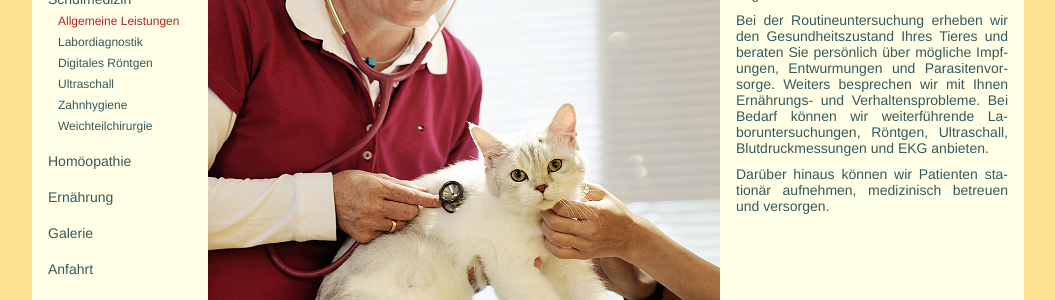
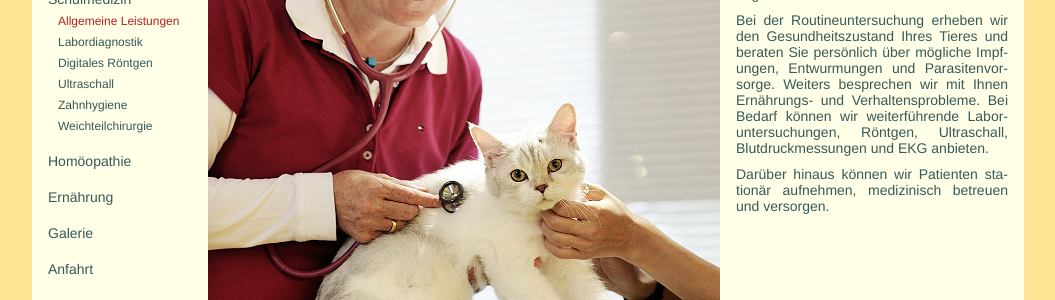
Before and after one commit to richardtraindl/tierarztpraxis-kaiserstrasse.at, a Jekyll site: the page built from schulmedizin.html, in a window 1280 px wide. Shown: the part 297-597 px from the top of the page, without its empty margins (112-1167 px from the left). Built offline with Jekyll 4.4.1, drawn with Linux system fonts in a browser that asks for light colours.

Commit message:
textänderungen

```diff
--- a/_includes/schulmedizin/allgemeine_leistungen.html
+++ b/_includes/schulmedizin/allgemeine_leistungen.html
@@ -13,7 +13,7 @@
 
     <p>
       Bei der Routineuntersuchung erheben wir den Gesundheitszustand Ihres Tieres und beraten Sie persönlich über mögliche Impf- ungen, Entwurmungen und Parasitenvor- sorge.
-      Weiters besprechen wir mit Ihnen Ernährungs- und Verhaltensprobleme. Bei Bedarf können wir weiterführende La- boruntersuchungen, Röntgen, Ultraschall, Blutdruckmessungen und EKG anbieten.
+      Weiters besprechen wir mit Ihnen Ernährungs- und Verhaltensprobleme. Bei Bedarf können wir weiterführende Labor- untersuchungen, Röntgen, Ultraschall, Blutdruckmessungen und EKG anbieten.
     </p>
 
     <div class="small-gap"></div>
```
